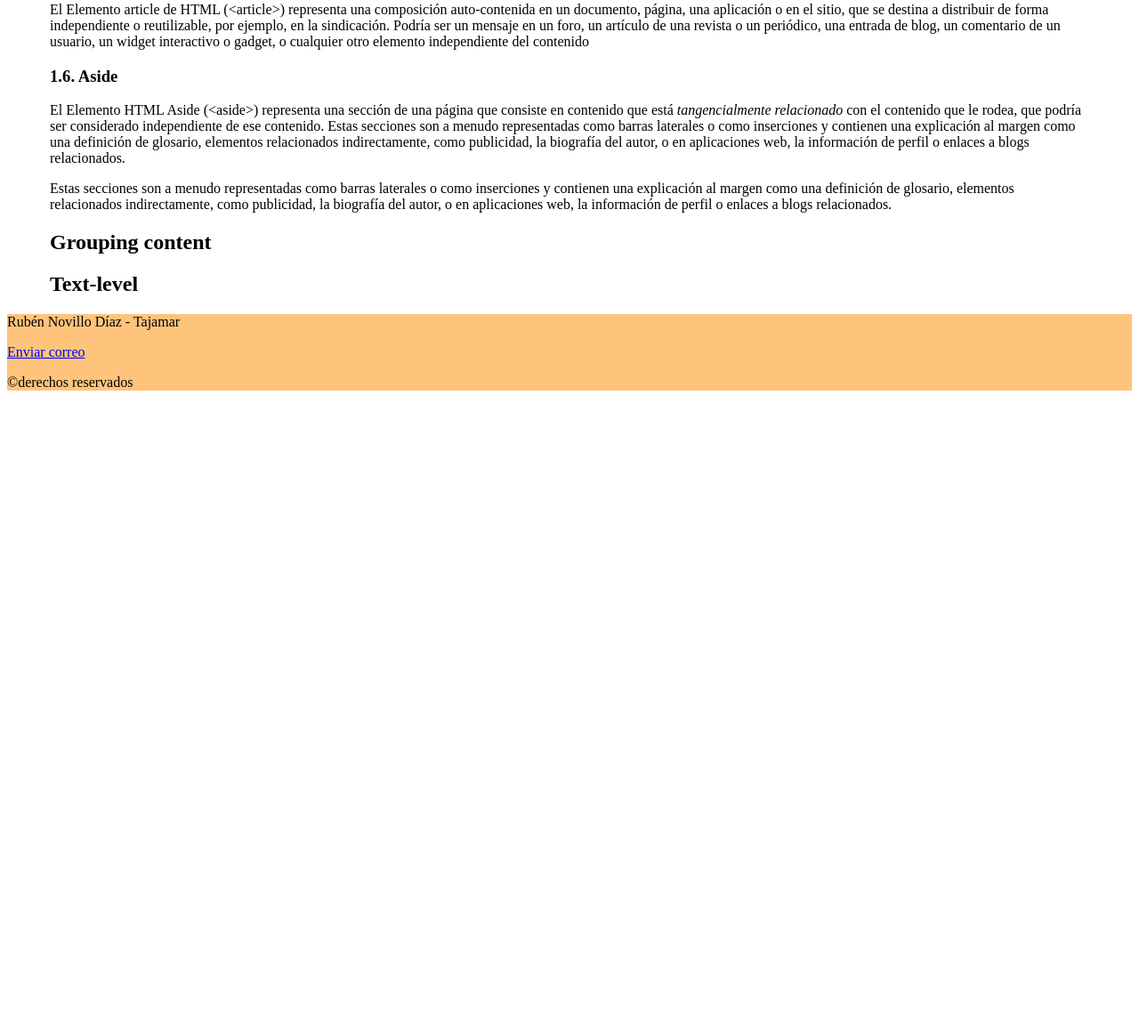
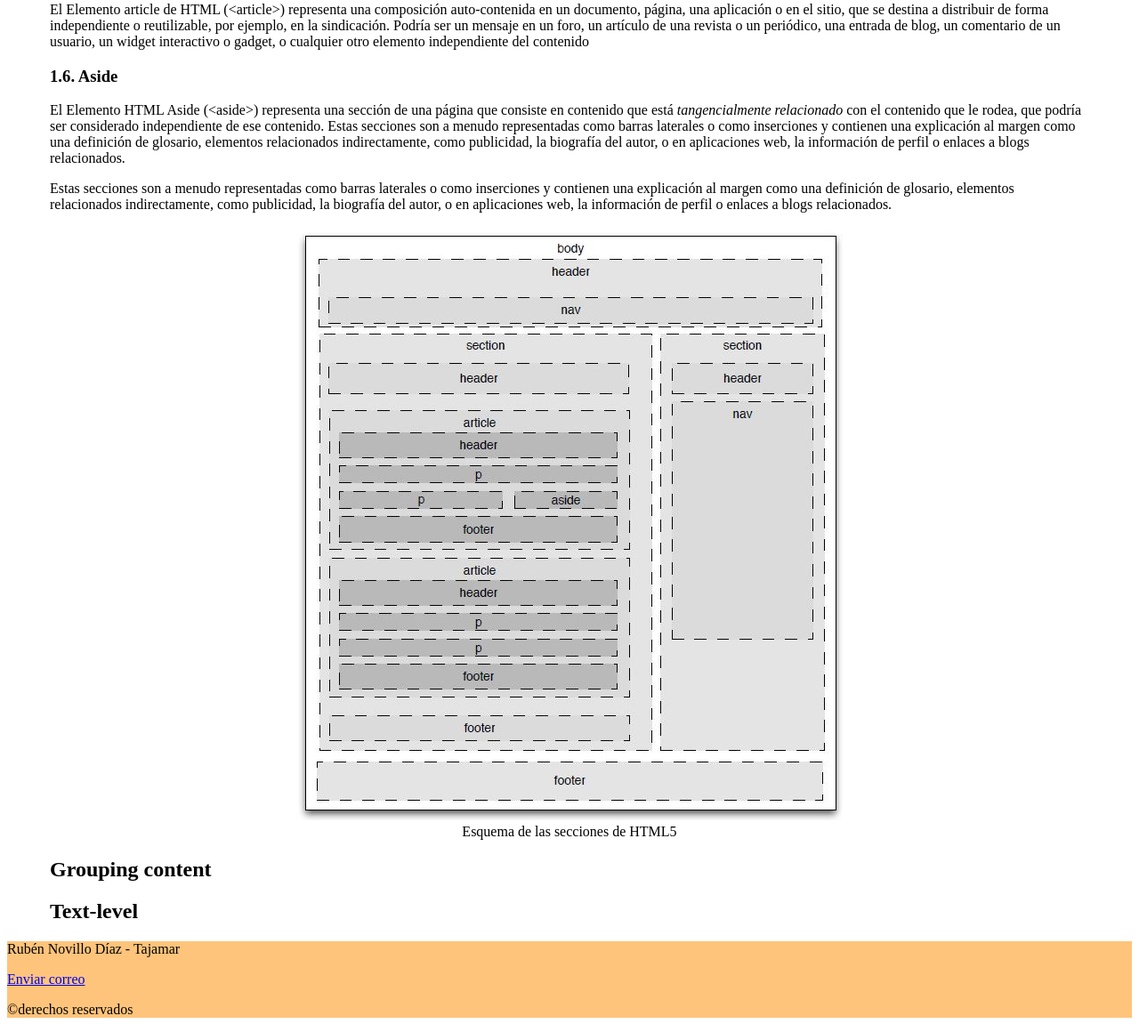
Before and after one commit to rubennovillo/cursoweb, a PHP site: page / in a window 1280 px wide. Shown: the part 810-1970 px from the top of the page at 89% size. Before the commit the page ends 1249 px from the top, so only its background shows below. Run offline with PHP 8.4, Linux system fonts and the light colour scheme.

Commit message:
ejercicio del martes

```diff
--- a/06_elementos/css/style.css
+++ b/06_elementos/css/style.css
@@ -10,3 +10,13 @@ background-color: rgb(255, 196, 123);
 .content_wrapper{
     margin: 1rem 3rem;
 }
+
+.image_wrapper{
+    text-align: center;
+    margin: 0;
+}
+
+img{
+    max-width: 100%;
+
+}
--- a/06_elementos/index.html
+++ b/06_elementos/index.html
@@ -121,6 +121,12 @@
                 </p>
             </section>
 
+        <figure class="image_wrapper">
+            <img src="assets/html5demo1.jpg" alt="Esquema secciones HTML5">
+            <figcaption>Esquema de las secciones de HTML5</figcaption>
+        </figure>
+
+
         </section>
         <section>
             <header>
```
Also changed, not shown: 06_elementos/assets/html5demo1.jpg (added).
